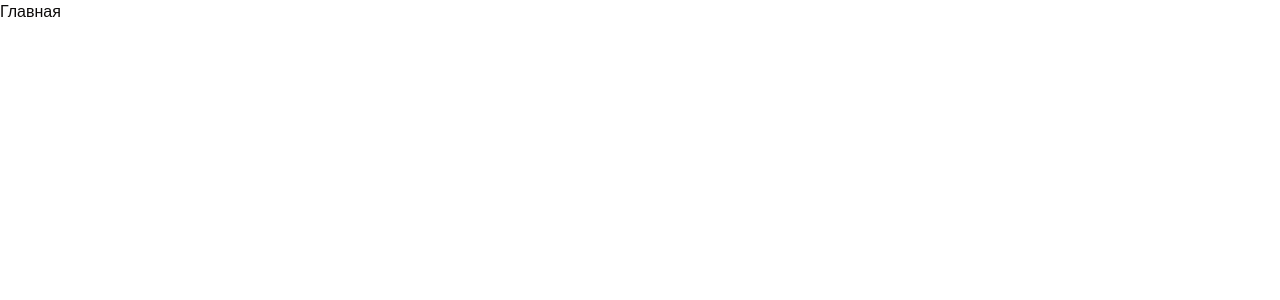
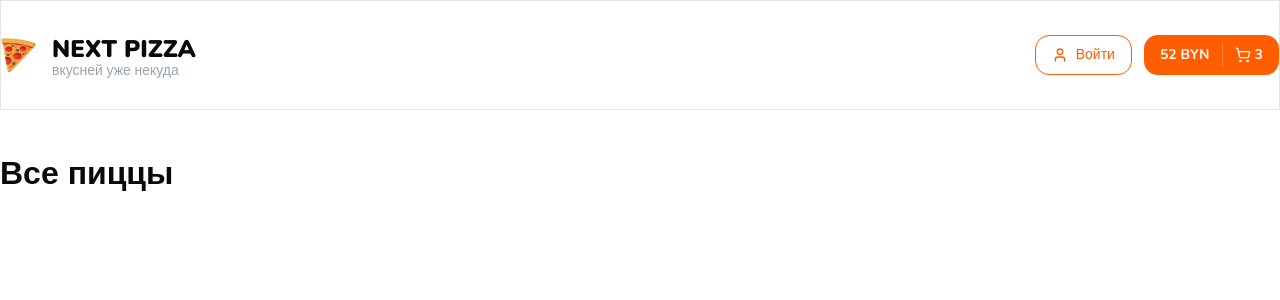
Before and after one commit to DiMoNiO04/next-pizza, a Next.js app: page / in a window 1280 px wide. Shown: the top 300 px of the page. Built offline with nearby package versions, Linux system fonts and the light colour scheme.

Commit message:
feat: add Header

```diff
--- a/eslint.config.mjs
+++ b/eslint.config.mjs
@@ -43,8 +43,6 @@ const eslintConfig = [
           ignoreComments: false,
         },
       ],
-      'simple-import-sort/imports': 'warn',
-      'simple-import-sort/exports': 'warn',
     },
   }
 ];
--- a/src/app/layout.tsx
+++ b/src/app/layout.tsx
@@ -1,3 +1,4 @@
+import { Header } from '@/components/shared'
 import './globals.css'
 
 import type { Metadata } from 'next'
@@ -23,6 +24,7 @@ export default function RootLayout({
   return (
     <html lang="ru">
       <body className={nunito.variable}>
+        <Header />
         <main className="min-h-screen">{children}</main>
       </body>
     </html>
--- a/src/app/page.tsx
+++ b/src/app/page.tsx
@@ -1,3 +1,11 @@
+import { Container, Title } from '@/components/shared'
+
 export default function Home() {
-  return <h1>Главная</h1>
+  return (
+    <>
+      <Container className="mt-10">
+        <Title text="Все пиццы" size="lg" className="font-extrabold" />
+      </Container>
+    </>
+  )
 }
--- /dev/null
+++ b/src/components/shared/Container.tsx
@@ -0,0 +1,11 @@
+import { cn } from '@/lib/utils'
+import { ReactNode } from 'react'
+
+interface IContainerProps {
+  className?: string
+  children: ReactNode
+}
+
+export const Container = ({ className, children }: IContainerProps) => {
+  return <div className={cn('mx-auto max-w-[1280px]', className)}>{children}</div>
+}
--- a/src/components/shared/Header.tsx
+++ b/src/components/shared/Header.tsx
@@ -1,7 +1,43 @@
+import { cn } from '@/lib/utils'
+import { Container } from './Container'
+import Image from 'next/image'
+import { Button } from '../ui'
+import { ArrowRight, ShoppingCart, User } from 'lucide-react'
+
 interface IHeaderProps {
   className?: string
 }
 
 export const Header = ({ className }: IHeaderProps) => {
-  return <div className={className}></div>
+  return (
+    <header className={cn('border border-b', className)}>
+      <Container className="flex items-center justify-between py-8">
+        <div className="flex items-center gap-4">
+          <Image src={'/logo.png'} alt="Logo" width={35} height={35} />
+          <div>
+            <h1 className="text-2xl uppercase font-black">Next Pizza</h1>
+            <p className="text-sm text-gray-400 leading-3">вкусней уже некуда</p>
+          </div>
+        </div>
+
+        <div className="flex items-center gap-3">
+          <Button variant={'outline'} className="flex items-center gap-2">
+            <User size={16} />
+            Войти
+          </Button>
+          <div>
+            <Button className="group relative">
+              <b>52 BYN</b>
+              <span className="h-full w-[1px] bg-white/30 mx-3" />
+              <div className="flex items-center gap-1 transition duration-300 group-hover:opacity-0">
+                <ShoppingCart size={16} className="relative" strokeWidth={2} />
+                <b>3</b>
+              </div>
+              <ArrowRight size={20} className="absolute right-2 transition duration-300 -translate-x-2 opacity-0 group-hover:opacity-100 group-hover:translate-x-0" />
+            </Button>
+          </div>
+        </div>
+      </Container>
+    </header>
+  )
 }
--- /dev/null
+++ b/src/components/shared/Title.tsx
@@ -0,0 +1,32 @@
+import clsx from 'clsx'
+import { createElement } from 'react'
+
+type TTitleSize = 'xs' | 'sm' | 'md' | 'lg' | 'xl' | '2xl'
+
+interface ITitleProps {
+  size?: TTitleSize
+  className?: string
+  text: string
+}
+
+export const Title = ({ text, size = 'sm', className }: ITitleProps) => {
+  const mapTagBySize = {
+    xs: 'h5',
+    sm: 'h4',
+    md: 'h3',
+    lg: 'h2',
+    xl: 'h1',
+    '2xl': 'h1',
+  } as const
+
+  const mapClassNameBySize = {
+    xs: 'text-[16px]',
+    sm: 'text-[22px]',
+    md: 'text-[26px]',
+    lg: 'text-[32px]',
+    xl: 'text-[40px]',
+    '2xl': 'text-[48px]',
+  } as const
+
+  return createElement(mapTagBySize[size], { className: clsx(mapClassNameBySize[size], className) }, text)
+}
--- a/src/components/shared/index.ts
+++ b/src/components/shared/index.ts
@@ -1 +1,3 @@
 export { Header } from './Header'
+export { Container } from './Container'
+export { Title } from './Title'
```
Also changed, not shown: public/logo.png (added).
